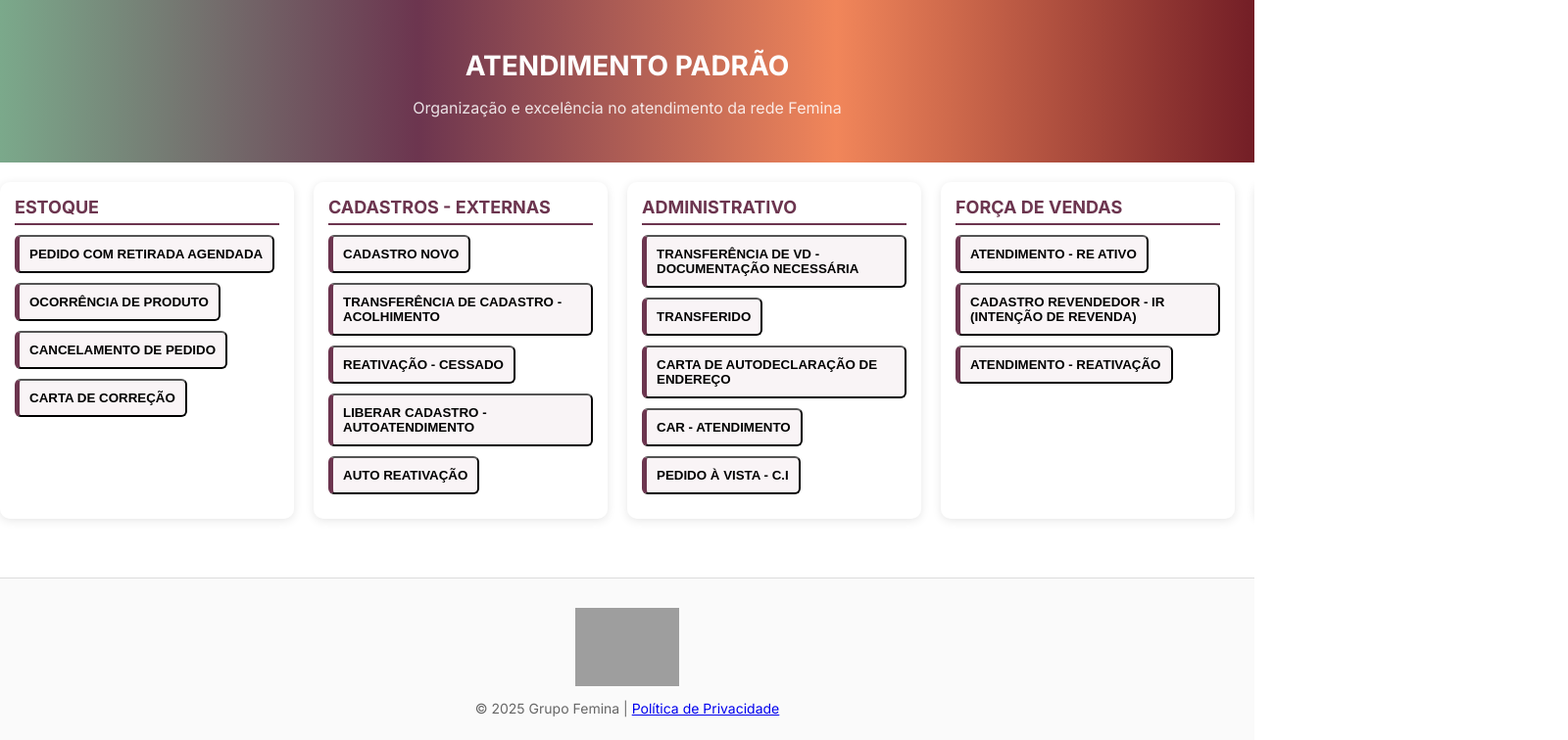
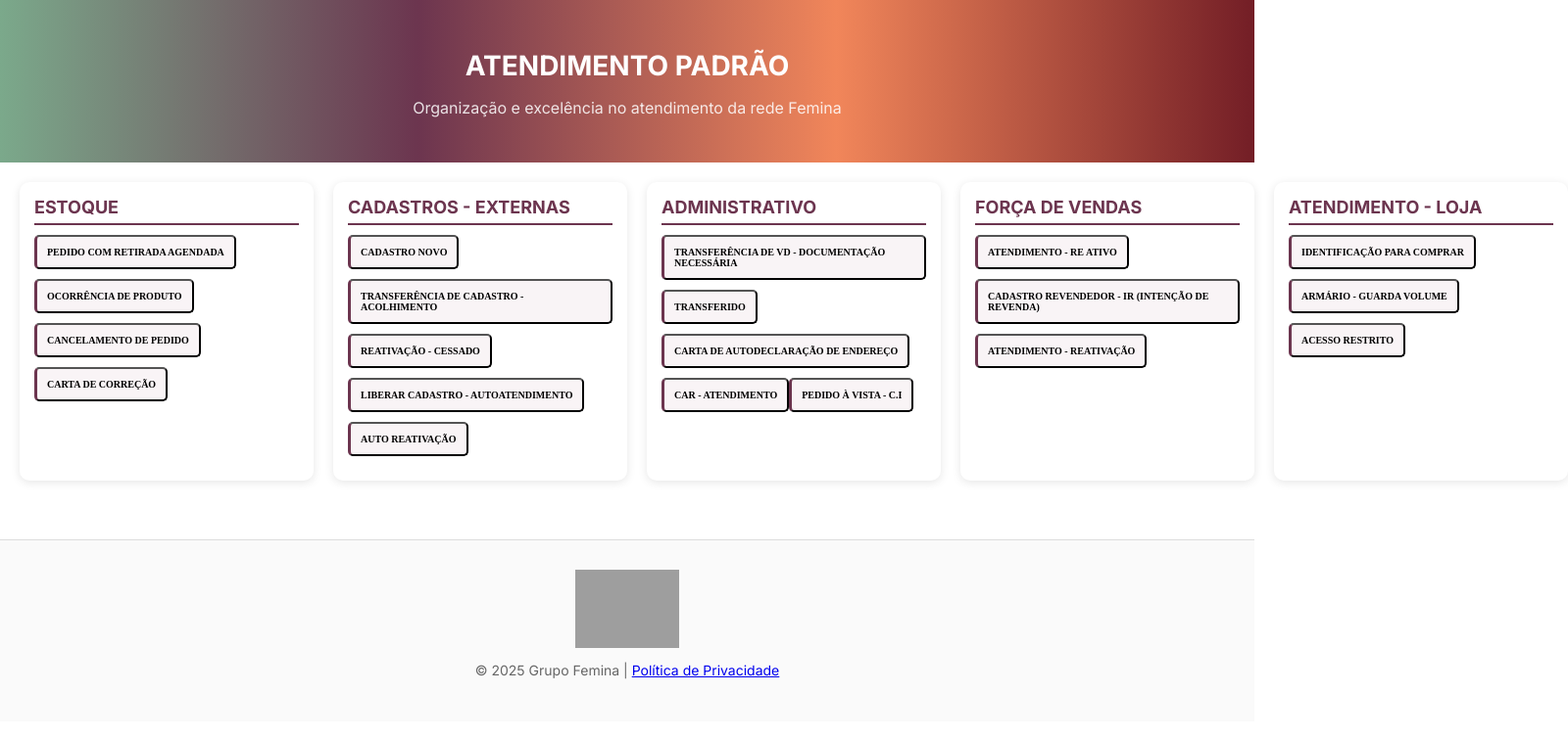
Before and after one commit to GrupoFemina/femina-react, a React (Vite) app: page / in a window 1280 px wide. Shown: the top 756 px of the page at 98% size, 1600 px wide, since content can reach past the window. Built offline with nearby package versions, Linux system fonts and the light colour scheme; grey boxes are pictures that could not be loaded.

Commit message:
Update style.css

```diff
--- a/src/style.css
+++ b/src/style.css
@@ -50,14 +50,16 @@ header p { font-size: 16px; opacity: 0.85; }
 }
 .card {
     background-color: var(--fundo-card);
-  border-left: 5px solid var(--vinho);
+    border-left: 3px solid var(--vinho);
     padding: 10px;
     margin-bottom: 10px;
-  border-radius: 6px;
+    border-radius: 5px;
     font-weight: 600;
     cursor: pointer;
-  transition: all 0.2s ease;
+    transition: all .2s ease;
     text-align: left;
+    font-size: 10px;
+    font-family: corbel;
 }
 .card:hover {
   transform: scale(1.03);
@@ -119,8 +121,7 @@ footer p {
 @media (min-width: 769px) {
   .board {
     flex-wrap: nowrap;
-    overflow-x: auto;
-    scroll-snap-type: x mandatory;
+
   }
   .list {
     flex-shrink: 0;
```
Lines whose indentation alone changed are shown as unchanged.
